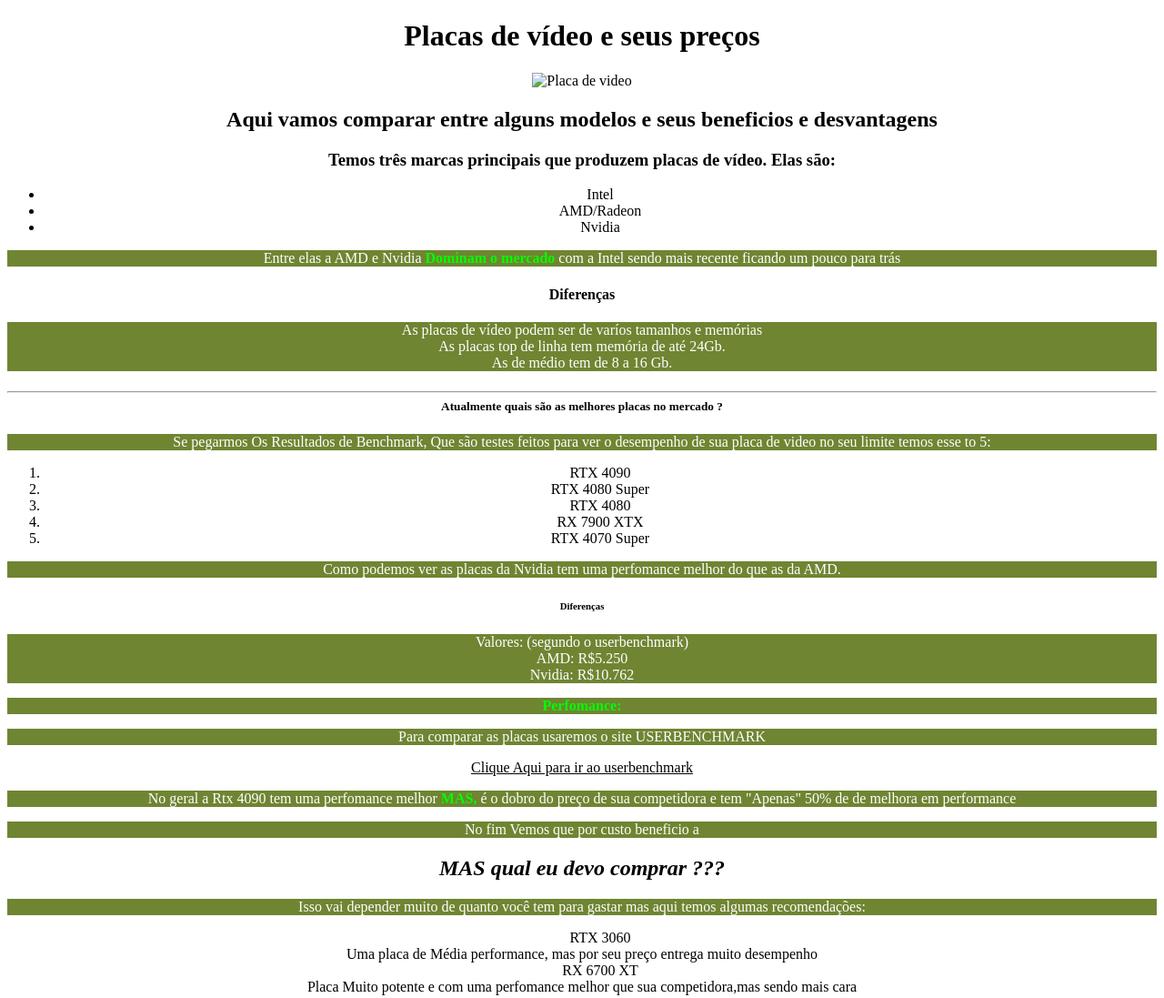
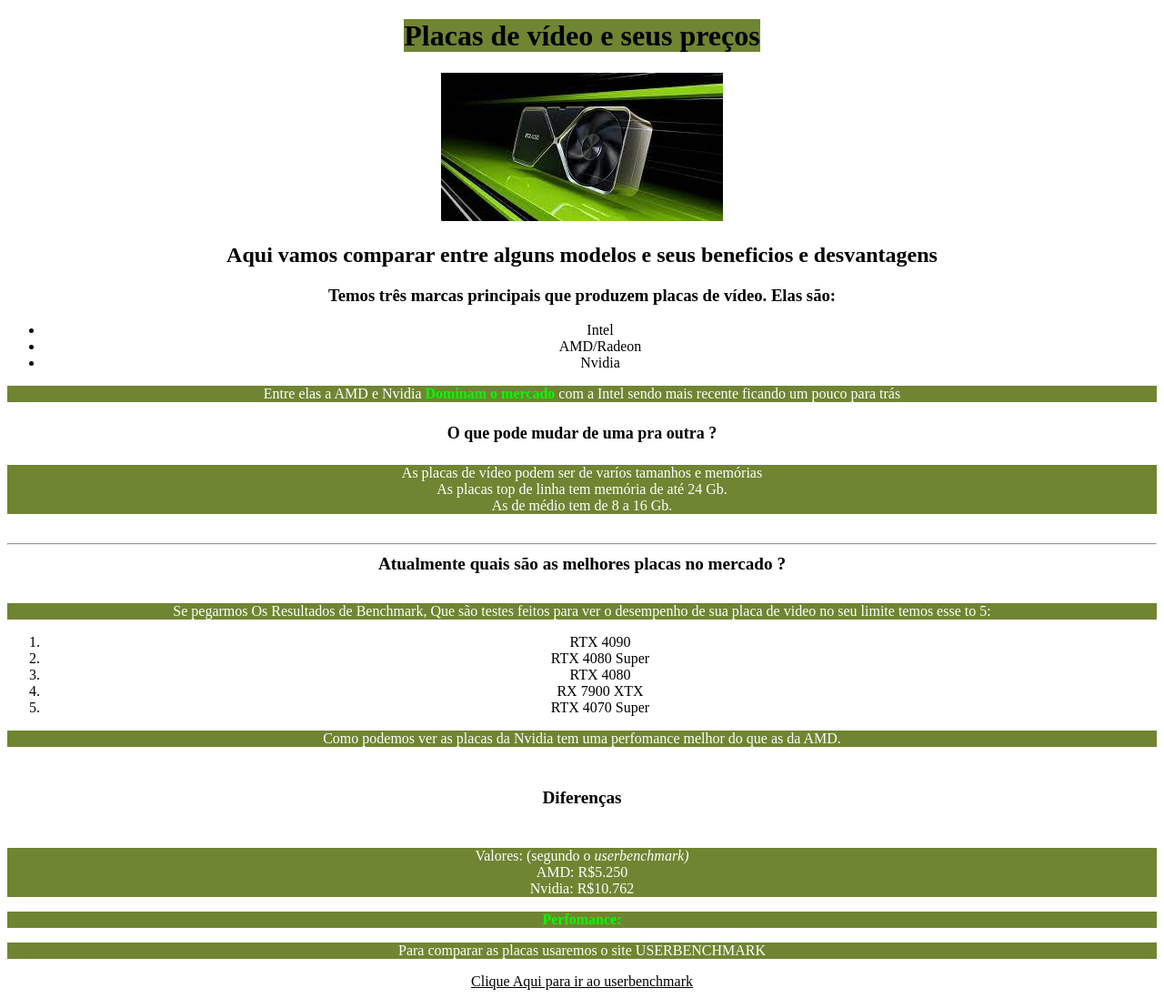
Before and after one commit to pedro-chandoha/Aulas-de-Front, a plain HTML site: page VAl.html in a window 1280 px wide. Shown: the top 1097 px of the page at 91% size. Drawn offline with Linux system fonts and the light colour scheme.

Commit message:
Imagem na pasta e finalizando o código

```diff
--- a/VAl.html
+++ b/VAl.html
@@ -7,7 +7,7 @@
         p{ text-align: center; background-color: rgb(111, 133, 50);color:white}
 
     </style>
-    <title>SITE DE CRIA</title>
+    <title>Meu Site</title>
     <meta charset="UTF-8">
     <meta http-equiv="X-UA-Compatible" content="IE=edge">
     <meta name="viewport" content="width=device-width, initial-scale=1.0">
@@ -15,8 +15,8 @@
 </head>
 
 <body>
-    <h1>Placas de vídeo e seus preços</h1>
-   <img src="imagem/aspas.jpeg" alt="Placa de video">
+    <h1><strong style="background-color: rgb(111, 133, 50);">Placas de vídeo e seus preços</strong></h1>
+   <img src="rtx4090.jpeg" alt="Placa de video">
 <h2>Aqui vamos comparar entre alguns modelos e seus beneficios e desvantagens</h2>
 <h3>Temos três marcas principais que produzem placas de vídeo. Elas são:</h3>
 <ul>
@@ -26,11 +26,11 @@
 </ul>
 <p>Entre elas a AMD e Nvidia <b style="color: lime;">Dominam o mercado</b> com a Intel sendo mais recente ficando um pouco para trás</p>
 
-<h4>Diferenças</h4>
+<h4 style="font-size: large;">O que pode mudar de uma pra outra ?</h4>
 <p>As placas de vídeo podem ser de varíos tamanhos e memórias <br>
-As placas top de linha tem memória de até 24Gb. <br>
+As placas top de linha tem memória de até 24 Gb. <br>
 As de médio tem de 8 a 16 Gb.</p>
-<h5> <hr> Atualmente quais são as melhores placas no mercado ?</h5>
+<h5 style="font-size: larger;"> <hr> Atualmente quais são as melhores placas no mercado ?</h5>
 <p>Se pegarmos Os Resultados de Benchmark, Que são testes feitos para ver o desempenho de sua placa de video no seu limite temos esse to 5:</p>
 <ol>
 <li>RTX 4090</li>
@@ -40,8 +40,8 @@ As de médio tem de 8 a 16 Gb.</p>
 <li>RTX 4070 Super</li>
 </ol>
 <p>Como podemos ver as placas da Nvidia tem uma perfomance melhor do que as da AMD.</p>
-<h6>Diferenças</h6>
-<p>Valores: (segundo o userbenchmark)<br>
+<h6 style="font-size: larger;">Diferenças</h6>
+<p>Valores: (segundo o <i>userbenchmark)</i><br>
     AMD: R$5.250 <br>
     Nvidia: R$10.762</p>
 <p><b style="color: lime;">Perfomance:</b> </p>
```
Also changed, not shown: rtx4090.jpeg (added).
